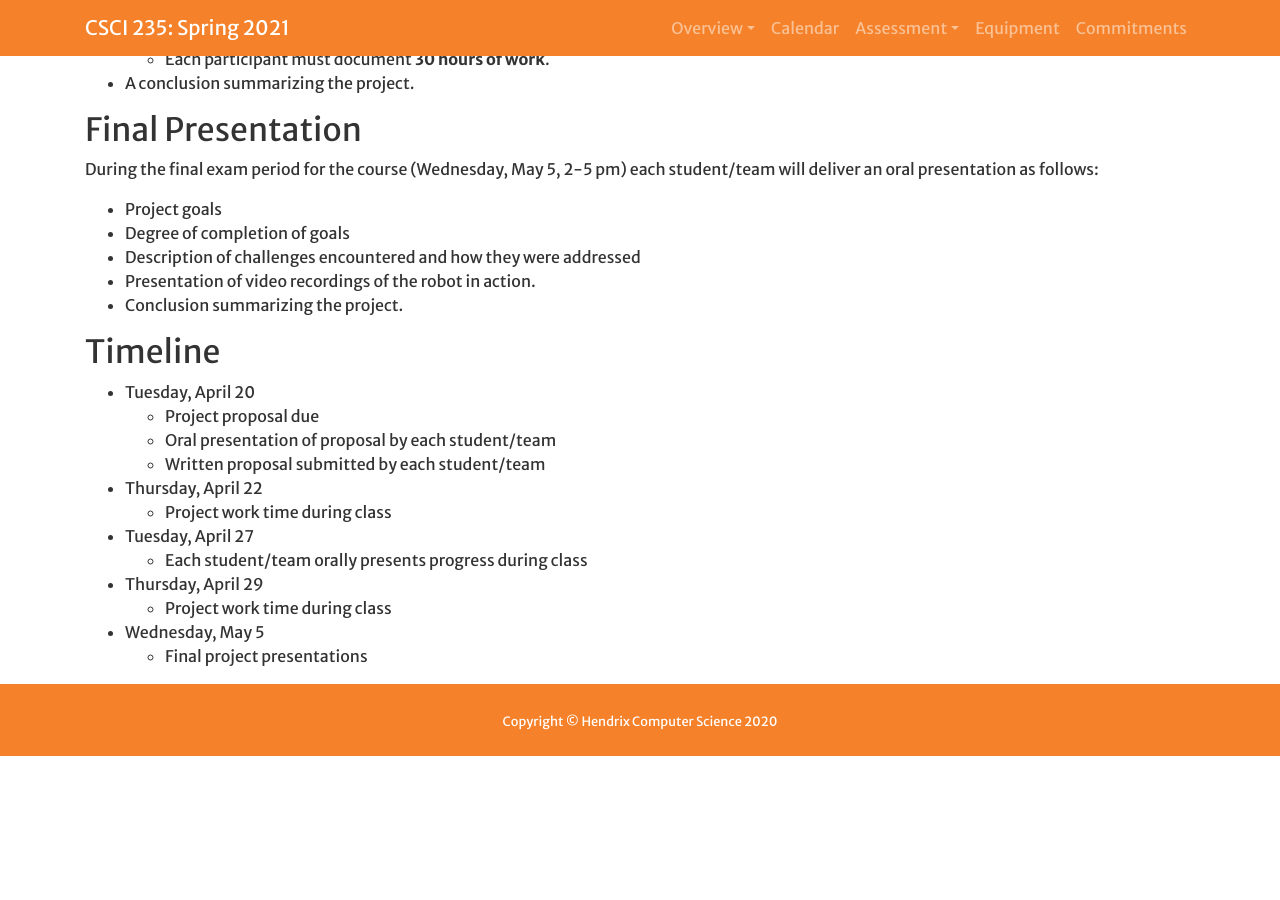
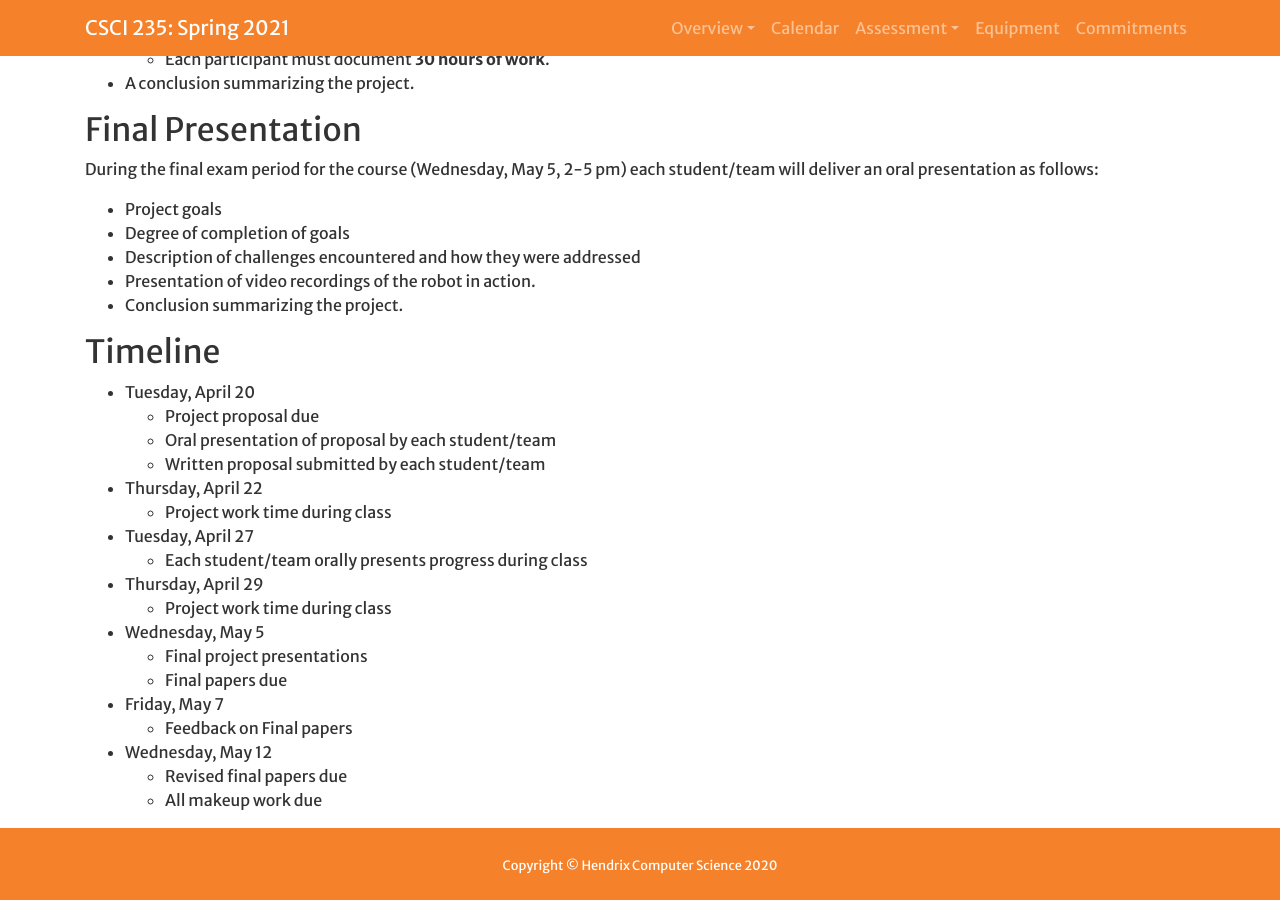
Before and after one commit to Hendrix-CS/csci235, a Jekyll site: the page built from projects/Final.md, in a window 1280 px wide and 900 px high, scrolled down 838 px. Built offline with Jekyll 4.4.1, drawn with Linux system fonts in a browser that asks for light colours; a script that is not in the unit is left out; before the commit the page ends 1594 px from its top, so only the background shows below that.

Commit message:
Updates to final project timeline.

```diff
--- a/projects/Final.md
+++ b/projects/Final.md
@@ -64,3 +64,9 @@ student/team will deliver an oral presentation as follows:
   * Project work time during class
 * Wednesday, May 5
   * Final project presentations
+  * Final papers due
+* Friday, May 7
+  * Feedback on Final papers
+* Wednesday, May 12
+  * Revised final papers due
+  * All makeup work due
```
Also changed, not shown: index.md (+2 -2 lines).
